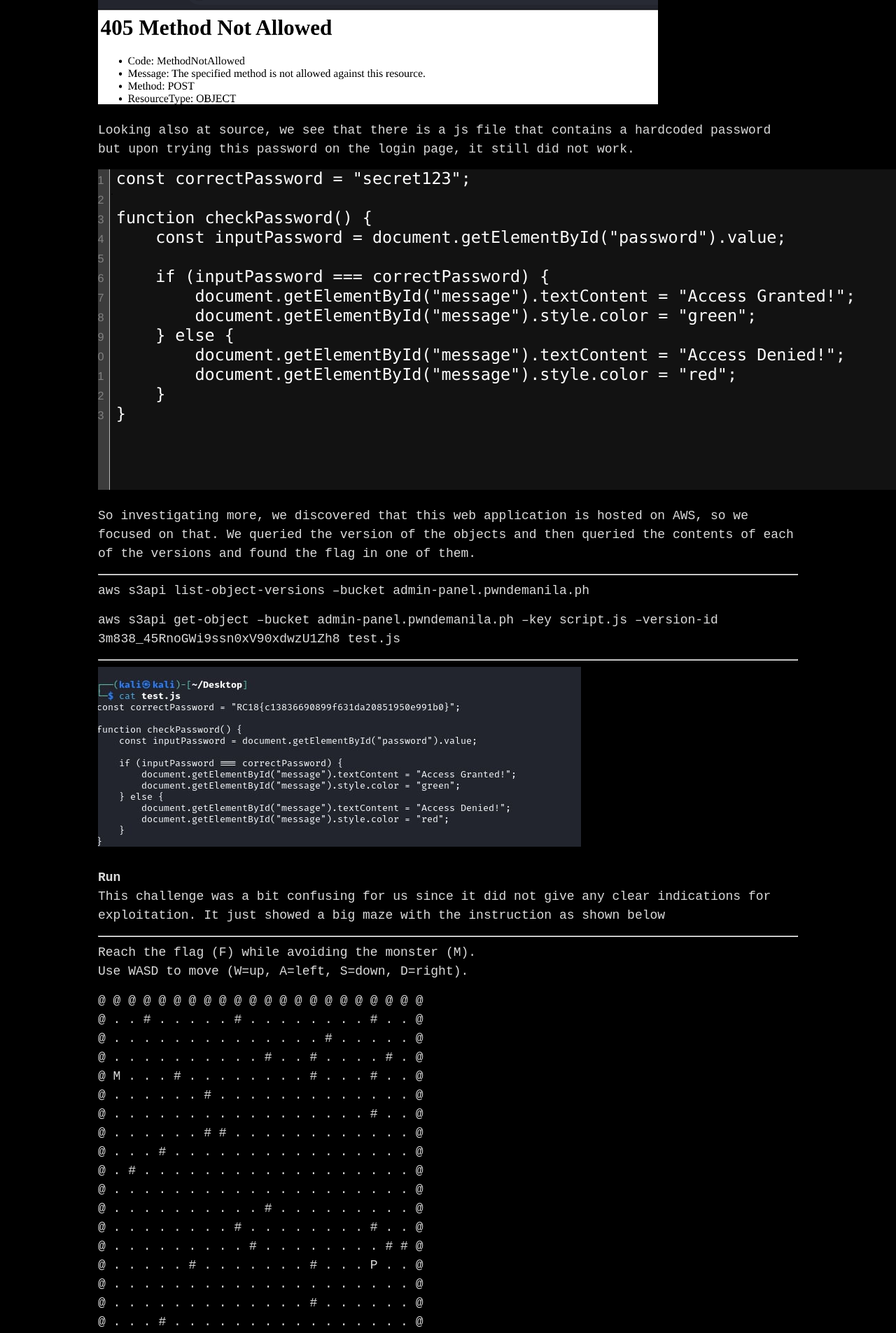
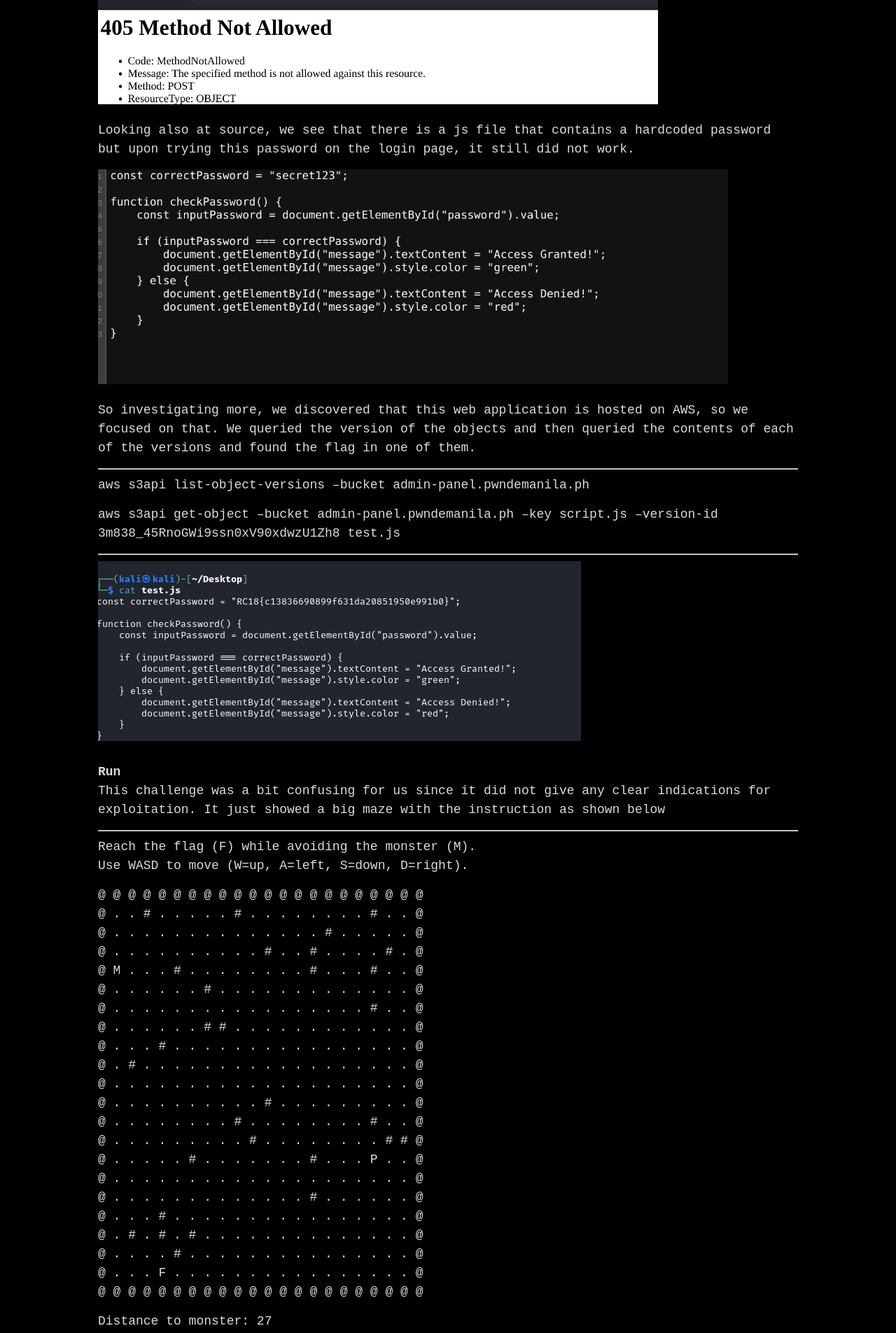
Before and after one commit to zw1tt3r1on/zw1tt3r1on.github.io, a Jekyll site: the page built from _posts/2024-09-17-rootcon18-ctf-prequals.markdown, in a window 1280 px wide. Shown: the part 1075-2980 px from the top of the page at 70% size. Built offline with Jekyll 4.4.1, drawn with Linux system fonts in a browser that asks for light colours.

Commit message:
rootcon18 ctf img adjustments

```diff
--- a/_posts/2024-09-17-rootcon18-ctf-prequals.markdown
+++ b/_posts/2024-09-17-rootcon18-ctf-prequals.markdown
@@ -20,7 +20,7 @@ Visiting the ip and port given to us, we see a login page. I initially tried ran
 
 Looking also at source, we see that there is a js file that contains a hardcoded password but upon trying this password on the login page, it still did not work.
 
-![alt text](/assets/uploads/rootcon18-ctf-prequals/image-1.png)
+<img src='/assets/uploads/rootcon18-ctf-prequals/image-1.png' width="90%">
 
 So investigating more, we discovered that this web application is hosted on AWS, so we focused on that. We queried the version of the objects and then queried the contents of each of the versions and found the flag in one of them.
 
```
